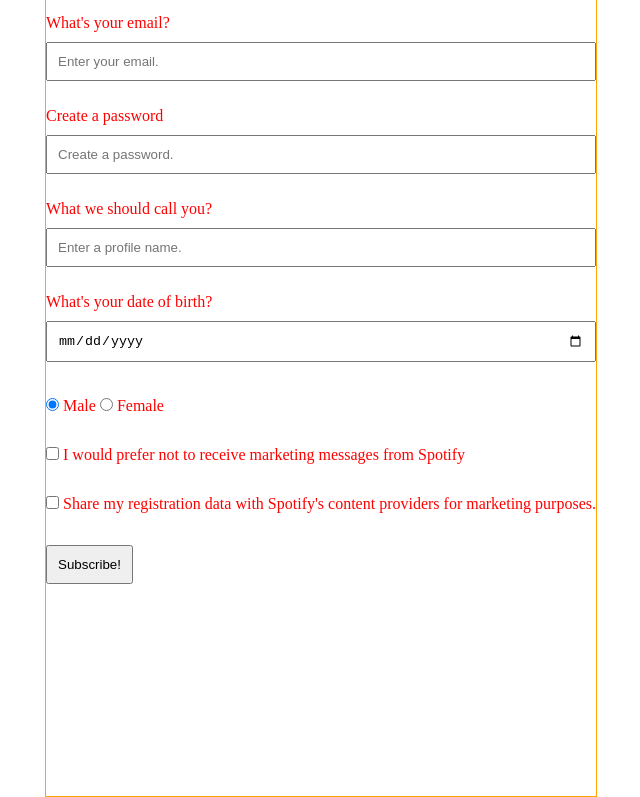
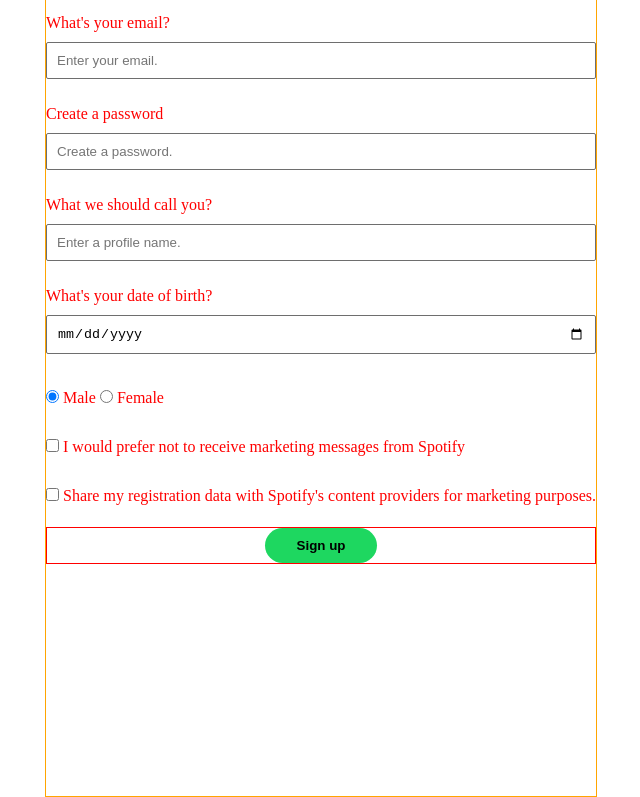
Before and after one commit to HopeAm-11/spotify_clone, a website: page sign_up.html in a window 1280 px wide. Shown: the part 246-1043 px from the top of the page, without its empty margins (319-959 px from the left). Drawn offline with Linux system fonts and the light colour scheme.

Commit message:
created button form

```diff
--- a/sign_up.html
+++ b/sign_up.html
@@ -60,8 +60,8 @@
                 <label for="registration">Share my registration data with Spotify's content providers for marketing
                     purposes.</label>
             </div>
-            <div class="form-example">
-                <input type="submit" value="Subscribe!">
+            <div class="btn_center">
+                <button class="form_btn">Sign up</button>
             </div>
         </form>
 
--- a/signup.css
+++ b/signup.css
@@ -1,5 +1,7 @@
 :root {
-
+    /*colors*/
+    --btn-3-bg: #1ed760;
+    --btn-3-color: #000;
     /* forms paddings*/
     --f-padding: 10px;
 }
@@ -25,8 +27,11 @@
 }
 
 input {
+
     padding: var(--f-padding);
     margin: 10px 0;
+    border: 1px solid rgb(110, 110, 110);
+    border-radius: 2px;
 }
 
 input[type=text],
@@ -37,6 +42,45 @@
 
 }
 
+input:hover {
+    border: 1px solid #000;
+}
+
 form div {
     margin-top: 1rem;
 }
+
+.form_btn {
+
+    /* remove default behavior */
+    -moz-appearance: none;
+    appearance: none;
+    -webkit-appearance: none;
+
+    /* usual styles */
+    padding: 10px;
+    border: none;
+    background-color: var(--btn-3-bg);
+    color: var(--btn-3-color);
+    font-weight: 600;
+    border-radius: 5px;
+    width: 7rem;
+    border-radius: 20px;
+
+}
+
+.btn_center {
+    border: 1px solid red;
+    display: grid;
+    -webkit-box-pack: center;
+    -ms-flex-pack: center;
+    justify-content: center;
+}
+
+.form_btn:hover {
+    -webkit-transform: scale(1.1);
+    -ms-transform: scale(1.1);
+    transform: scale(1.1);
+    background-color: #27ec6c;
+
+}
```
